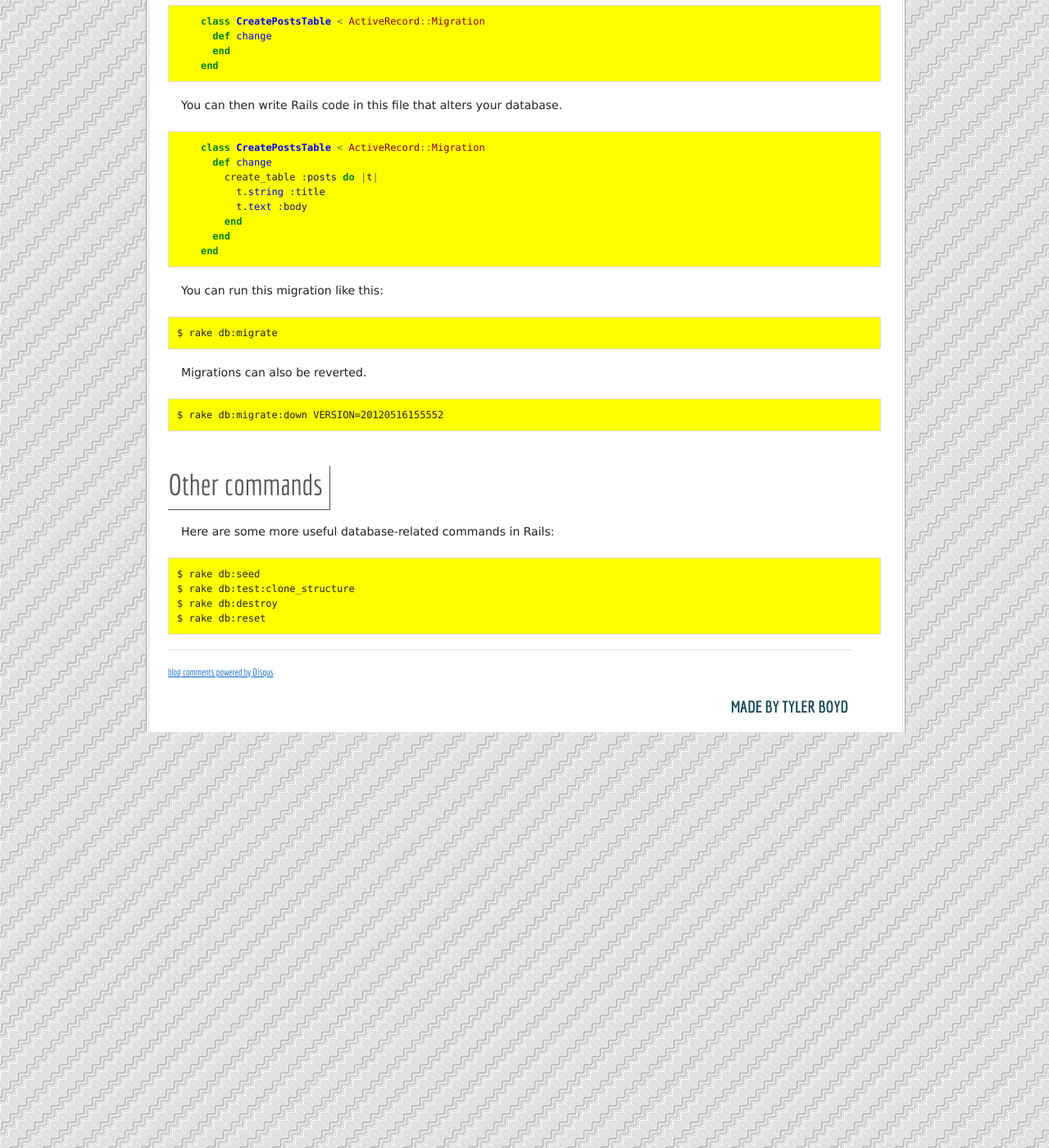
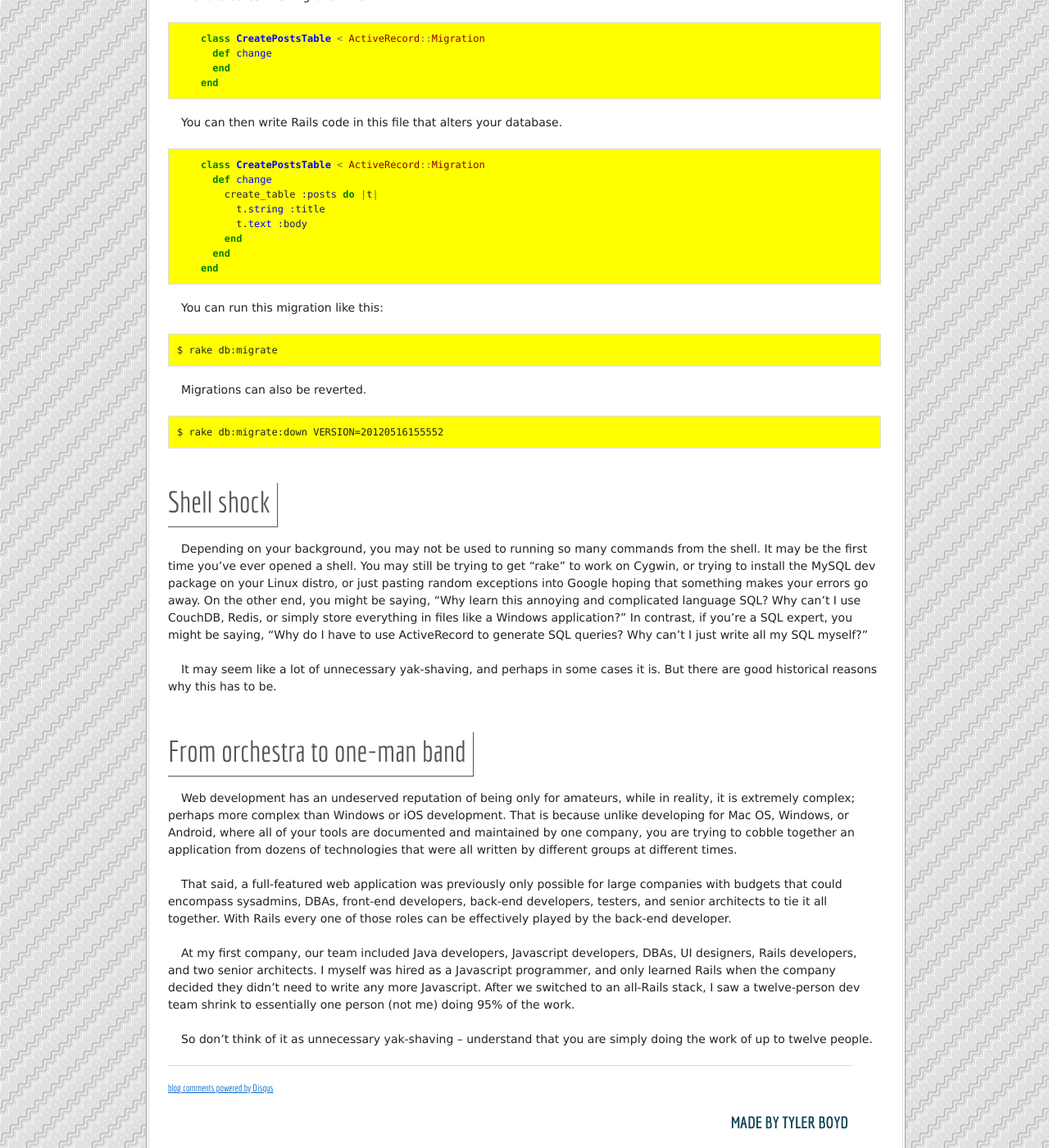
Before and after one commit to tb0yd/abcsofror, a Jekyll site: the page built from jekyll/_posts/2012-05-16-d.md, in a window 1280 px wide and 1400 px high, scrolled down 1359 px. Shown: the whole window at 82% size. Built offline with Jekyll 4.4.1, drawn with Linux system fonts in a browser that asks for light colours; comment, search, counter and statistics services are not loaded; some of the changed text lies outside the part shown.

Commit message:
Better D

```diff
--- a/jekyll/_posts/2012-05-16-d.md
+++ b/jekyll/_posts/2012-05-16-d.md
@@ -7,7 +7,9 @@
 
 ####Introducing the shell
 
-Rails doesn't come with a database built-in, but instead offers an interface to your database via the Unix shell. You can run shell commands on the Linux or OS X terminal, or on Windows using Cygwin. In this guide (and many other websites), shell commands are prefixed by a dollar sign in order to distinguish them from Ruby code. The dollar sign is not part of the command.
+Rails doesn't come with a database built-in, but instead offers an interface to your database via the Unix shell. You can run shell commands on the Linux or OS X terminal, or on Windows using Cygwin.
+
+In this guide (and many other websites), shell commands are prefixed by a dollar sign in order to distinguish them from Ruby code. The dollar sign is not part of the command.
 
 ####Setup
 
@@ -64,11 +66,18 @@
 
     $ rake db:migrate:down VERSION=20120516155552
 
-####Other commands
+####Shell shock
 
-Here are some more useful database-related commands in Rails:
+Depending on your background, you may not be used to running so many commands from the shell. It may be the first time you've ever opened a shell. You may still be trying to get "rake" to work on Cygwin, or trying to install the MySQL dev package on your Linux distro, or just pasting random exceptions into Google hoping that something makes your errors go away. On the other end, you might be saying, "Why learn this annoying and complicated language SQL? Why can't I use CouchDB, Redis, or simply store everything in files like a Windows application?" In contrast, if you're a SQL expert, you might be saying, "Why do I have to use ActiveRecord to generate SQL queries? Why can't I just write all my SQL myself?"
 
-    $ rake db:seed
-    $ rake db:test:clone_structure
-    $ rake db:destroy
-    $ rake db:reset
+It may seem like a lot of unnecessary yak-shaving, and perhaps in some cases it is. But there are good historical reasons why this has to be.
+
+####From orchestra to one-man band
+
+Web development has an undeserved reputation of being only for amateurs, while in reality, it is extremely complex; perhaps more complex than Windows or iOS development. That is because unlike developing for Mac OS, Windows, or Android, where all of your tools are documented and maintained by one company, you are trying to cobble together an application from dozens of technologies that were all written by different groups at different times.
+
+That said, a full-featured web application was previously only possible for large companies with budgets that could encompass sysadmins, DBAs, front-end developers, back-end developers, testers, and senior architects to tie it all together. With Rails every one of those roles can be effectively played by the back-end developer.
+
+At my first company, our team included Java developers, Javascript developers, DBAs, UI designers, Rails developers, and two senior architects. I myself was hired as a Javascript programmer, and only learned Rails when the company decided they didn't need to write any more Javascript. After we switched to an all-Rails stack, I saw a twelve-person dev team shrink to essentially one person (not me) doing 95% of the work.
+
+So don't think of it as unnecessary yak-shaving -- understand that you are simply doing the work of up to twelve people.
```
Also changed, not shown: 3 other files.
